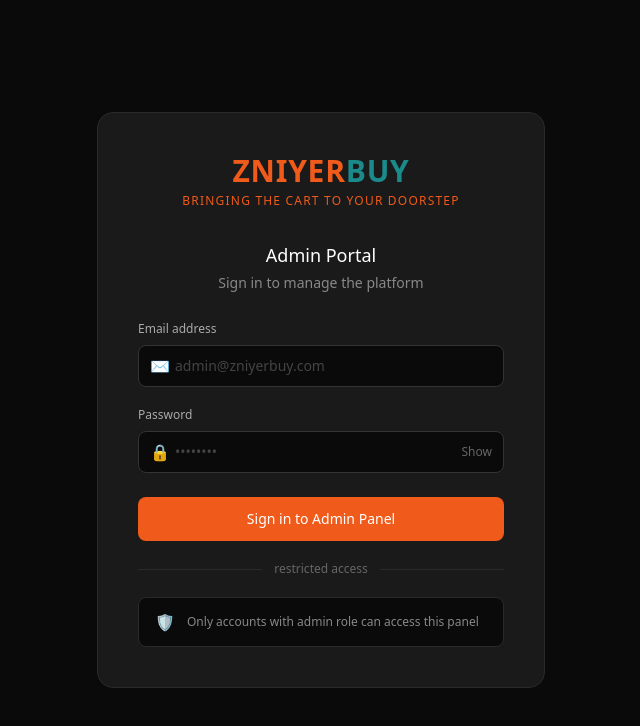
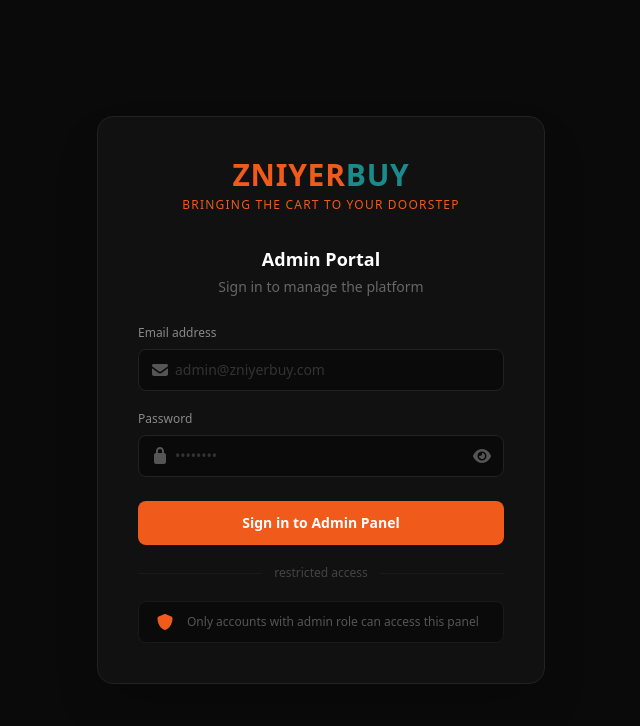
Before and after one commit to ShehanRanasinghe/zniyerbuy-admin-panel, a Next.js app: page /login in a window 1280 px wide. Shown: the top 726 px of the page, without its empty margins (319-959 px from the left). Built offline with nearby package versions, Linux system fonts and the light colour scheme; no server answers.

Commit message:
refactor(admin): replace all emojis with FontAwesome icons in login page

```diff
--- a/src/app/login/page.tsx
+++ b/src/app/login/page.tsx
@@ -1,37 +1,11 @@
-// LoginPage - Admin authentication page
-
-// PURPOSE: Authenticates admins using Firebase. Credentials are verified by Firebase auth,
-// then the backend validates the user role and returns admin profile data.
-
-// AUTHENTICATION FLOW:
-//   1. User enters email and password
-//   2. Firebase authenticates the credentials
-//   3. Firebase returns an ID token
-//   4. Backend validates the token and checks admin role
-//   5. If authorized, redirect to dashboard
-
-// FEATURES:
-//   - Email and password inputs with show/hide toggle
-//   - Form validation and error handling
-//   - Loading state during authentication
-//   - Role-based access control (admin-only)
-//   - Automatic redirect to dashboard on success
-//   - Error message display on failed login
-
 "use client";
 import { useState } from "react";
 import { useRouter } from "next/navigation";
 import { loginAdmin } from "@/lib/auth";
+import { FontAwesomeIcon } from "@fortawesome/react-fontawesome";
+import { faEnvelope, faLock, faEye, faEyeSlash, faShield } from "@fortawesome/free-solid-svg-icons";
 
 export default function LoginPage() {
-
-  // Form state management
-  // email        - tracks the email input field value
-  // password     - tracks the password input field value
-  // showPassword - toggles between password masking and plain text display
-  // error        - displays authentication error messages
-  // loading      - tracks Firebase auth status to disable button during submission
-
   const [email, setEmail] = useState("");
   const [password, setPassword] = useState("");
   const [showPassword, setShowPassword] = useState(false);
@@ -39,125 +13,81 @@ export default function LoginPage() {
   const [loading, setLoading] = useState(false);
   const router = useRouter();
 
-  // Handle form submission and authentication
-  // Validates input, calls Firebase + backend auth, and redirects on success
   const handleLogin = async (e: React.FormEvent) => {
     e.preventDefault();
-
-    // Reset previous errors
     setError("");
-
-    // Validate input fields
-    if (!email.trim()) {
-      setError("Email address is required");
-      return;
-    }
-
-    if (!password) {
-      setError("Password is required");
-      return;
-    }
-
-    // Set loading state and call authentication
+    if (!email.trim()) { setError("Email address is required"); return; }
+    if (!password) { setError("Password is required"); return; }
     setLoading(true);
     const { error: authError, data } = await loginAdmin(email, password);
     setLoading(false);
-
-    if (authError) {
-      // Display error message on failed authentication
-      setError(authError);
-      return;
-    }
-
-    // Successfully authenticated - redirect to dashboard
-    if (data) {
-      router.push("/dashboard");
-    }
+    if (authError) { setError(authError); return; }
+    if (data) router.push("/dashboard");
   };
 
   return (
     <div className="min-h-screen bg-[#0a0a0a] flex items-center justify-center p-6">
-
-      {//Login Card Container
-          // A centered card with the brand logo, form inputs, and action button.
-          // Max width is capped at md (28rem) for readability on large screens.
-      }
-
-      <div className="bg-[#1a1a1a] border border-[#2a2a2a] rounded-2xl p-10 w-full max-w-md">
-
-        {//Brand Header
-          // Displays the ZNIYERBUY logo in brand colors and the tagline.
-          // This reinforces the platform identity on the login screen.
-        }
-
+      <div className="bg-[#111] border border-[#222] rounded-2xl p-10 w-full max-w-md shadow-2xl">
+        {/* Brand */}
         <div className="flex flex-col items-center mb-8">
-          <h1 className="text-3xl font-semibold tracking-wide">
+          <h1 className="text-3xl font-bold tracking-wide">
             <span className="text-[#f05a1a]">ZNIYER</span>
             <span className="text-[#1a8a8a]">BUY</span>
           </h1>
-          <p className="text-[#f05a1a] text-xs tracking-widest uppercase mt-1">
+          <p className="text-[#f05a1a] text-xs tracking-widest uppercase mt-1 font-medium">
             Bringing The Cart To Your Doorstep
           </p>
         </div>
 
-        {//Form Title
-            // "Admin Portal" heading with a subtitle prompting the user to sign in.
-        }
+        <h2 className="text-white text-lg font-semibold text-center">Admin Portal</h2>
+        <p className="text-[#666] text-sm text-center mt-1 mb-7">Sign in to manage the platform</p>
 
-        <h2 className="text-white text-lg font-medium text-center">Admin Portal</h2>
-        <p className="text-[#888888] text-sm text-center mt-1 mb-7">Sign in to manage the platform</p>
-
-        {//Email Input Field
-            // Controlled input bound to the `email` state.
-            // Uses an envelope icon as a visual prefix indicator.
-            //
-        }
-
+        <form onSubmit={handleLogin}>
+          {/* Email */}
           <div className="mb-5">
-          <label className="text-[#aaaaaa] text-xs block mb-2">Email address</label>
+            <label className="text-[#888] text-xs block mb-2 font-medium">Email address</label>
             <div className="relative">
-            <span className="absolute left-3 top-1/2 -translate-y-1/2 text-[#666666]">✉</span>
-            <input type="email" placeholder="admin@zniyerbuy.com"
-              value={email} onChange={(e) => setEmail(e.target.value)}
-              className="w-full bg-[#0a0a0a] border border-[#333333] rounded-lg py-2.5 pl-9 pr-4 text-sm text-white placeholder-[#444444] focus:outline-none focus:border-[#f05a1a]" />
+              <FontAwesomeIcon icon={faEnvelope} className="absolute left-3 top-1/2 -translate-y-1/2 w-3.5 h-3.5 text-[#555]" />
+              <input
+                type="email"
+                placeholder="admin@zniyerbuy.com"
+                value={email}
+                onChange={(e) => setEmail(e.target.value)}
+                className="w-full bg-[#0a0a0a] border border-[#222] rounded-lg py-2.5 pl-9 pr-4 text-sm text-white placeholder-[#333] focus:outline-none focus:border-[#f05a1a] transition-colors"
+              />
             </div>
           </div>
 
-        {//Password Input Field
-            // Controlled input bound to the `password` state.
-            // Includes a show/hide toggle button that switches the input type between "password" (masked) and "text" (visible).
-        }
-
+          {/* Password */}
           <div className="mb-6">
-          <label className="text-[#aaaaaa] text-xs block mb-2">Password</label>
+            <label className="text-[#888] text-xs block mb-2 font-medium">Password</label>
             <div className="relative">
-            <span className="absolute left-3 top-1/2 -translate-y-1/2 text-[#666666]">🔒</span>
-            <input type={showPassword ? "text" : "password"} placeholder="••••••••"
-              value={password} onChange={(e) => setPassword(e.target.value)}
-              className="w-full bg-[#0a0a0a] border border-[#333333] rounded-lg py-2.5 pl-9 pr-10 text-sm text-white placeholder-[#444444] focus:outline-none focus:border-[#f05a1a]" />
-            <button type="button" onClick={() => setShowPassword(!showPassword)}
-              className="absolute right-3 top-1/2 -translate-y-1/2 text-[#666666] text-xs">
-              {showPassword ? "Hide" : "Show"}
+              <FontAwesomeIcon icon={faLock} className="absolute left-3 top-1/2 -translate-y-1/2 w-3.5 h-3.5 text-[#555]" />
+              <input
+                type={showPassword ? "text" : "password"}
+                placeholder="••••••••"
+                value={password}
+                onChange={(e) => setPassword(e.target.value)}
+                className="w-full bg-[#0a0a0a] border border-[#222] rounded-lg py-2.5 pl-9 pr-10 text-sm text-white placeholder-[#333] focus:outline-none focus:border-[#f05a1a] transition-colors"
+              />
+              <button
+                type="button"
+                onClick={() => setShowPassword(!showPassword)}
+                className="absolute right-3 top-1/2 -translate-y-1/2 text-[#555] hover:text-[#888] transition-colors"
+              >
+                <FontAwesomeIcon icon={showPassword ? faEyeSlash : faEye} className="w-3.5 h-3.5" />
               </button>
             </div>
           </div>
 
-        {//Submit Button
-            // Disabled during API call (loading state)
-            // Handles form submission and authentication
-         }
-
           <button
-          onClick={handleLogin}
+            type="submit"
             disabled={loading}
-          className="w-full bg-[#f05a1a] hover:bg-[#c04010] disabled:opacity-50 disabled:cursor-not-allowed text-white font-medium py-3 rounded-lg text-sm transition-colors">
+            className="w-full bg-[#f05a1a] hover:bg-[#c04010] disabled:opacity-50 disabled:cursor-not-allowed text-white font-semibold py-3 rounded-lg text-sm transition-colors"
+          >
             {loading ? "Signing in..." : "Sign in to Admin Panel"}
           </button>
-
-        {//Error Message Display
-            // Shows authentication errors in red banner below the submit button
-            // Only rendered if error state is not empty
-        }
+        </form>
 
         {error && (
           <div className="mt-4 p-3 bg-[#2a1a1a] border border-[#e24b4a] rounded-lg">
@@ -165,24 +95,15 @@ export default function LoginPage() {
           </div>
         )}
 
-        {//Divider
-            //Visual separator between the form and the security notice below.
-            //The "restricted access" text signals this is an admin-only portal.
-        }
-
         <div className="flex items-center gap-3 my-5">
-          <div className="flex-1 h-px bg-[#2a2a2a]"></div>
-          <span className="text-[#666666] text-xs">restricted access</span>
-          <div className="flex-1 h-px bg-[#2a2a2a]"></div>
+          <div className="flex-1 h-px bg-[#1a1a1a]" />
+          <span className="text-[#444] text-xs">restricted access</span>
+          <div className="flex-1 h-px bg-[#1a1a1a]" />
         </div>
 
-        {//Security Notice
-            //An info banner reminding users that only admin-role accounts can access the panel. This helps prevent confusion for non-admins.
-        }
-
-        <div className="flex items-center gap-3 bg-[#0a0a0a] border border-[#2a2a2a] rounded-lg px-4 py-3">
-          <span className="text-[#f05a1a]">🛡</span>
-          <p className="text-[#888888] text-xs">Only accounts with admin role can access this panel</p>
+        <div className="flex items-center gap-3 bg-[#0a0a0a] border border-[#1a1a1a] rounded-lg px-4 py-3">
+          <FontAwesomeIcon icon={faShield} className="w-4 h-4 text-[#f05a1a] flex-shrink-0" />
+          <p className="text-[#555] text-xs">Only accounts with admin role can access this panel</p>
         </div>
       </div>
     </div>
```
Lines whose indentation alone changed are shown as unchanged.
